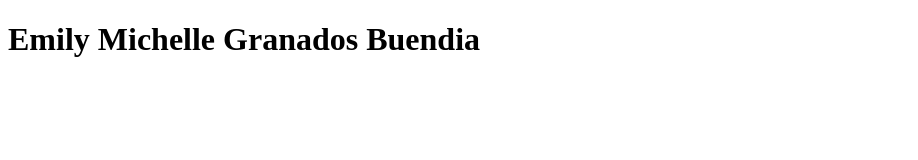
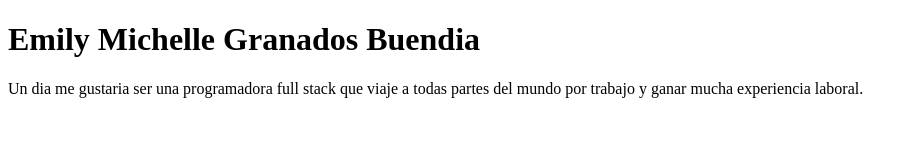
Before and after one commit to EmilyBuendia/Seminario-Git-Github, a plain HTML site: page Index.html in a window 1280 px wide. Shown: the whole page, without its empty margins (0-918 px from the left). Drawn offline with Linux system fonts and the light colour scheme.

Commit message:
Mi descripcion ha sido añadida

```diff
--- a/Index.html
+++ b/Index.html
@@ -8,6 +8,8 @@
 </head>
 <body>
     <h1>Emily Michelle Granados Buendia</h1>
-
+    <p>Un dia me gustaria ser una programadora full stack que viaje a
+        todas partes del mundo por trabajo y ganar mucha experiencia
+        laboral.</p>
 </body>
 </html>
```
